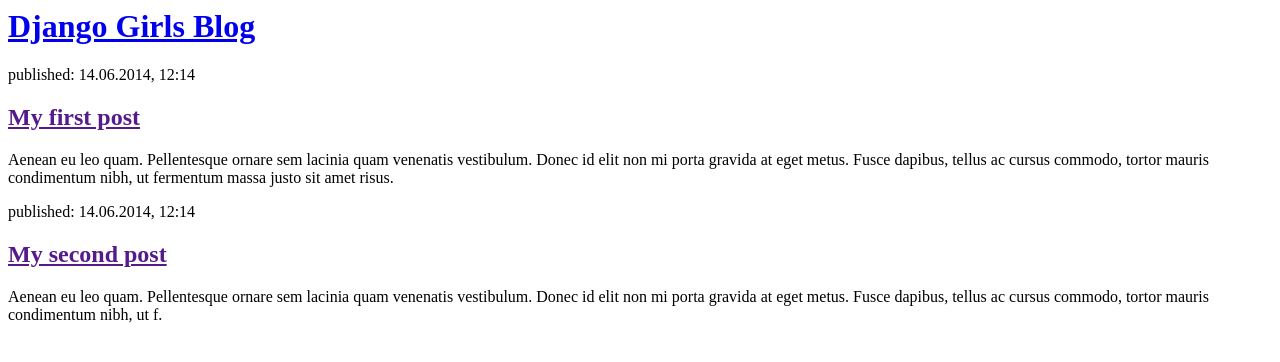
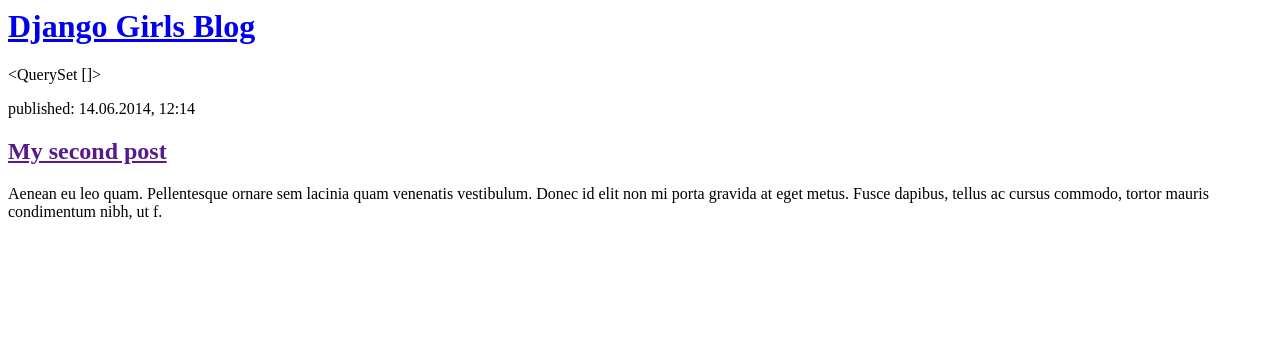
Before and after one commit to Nikakorolkova/my-first-blog, a Django app: page / in a window 1280 px wide. Shown: the top 362 px of the page. Run offline with Django 3.2, Linux system fonts and the light colour scheme; data that the repository does not hold is empty.

Commit message:
to view add posts

```diff
--- a/blog/templates/blog/post_list.html
+++ b/blog/templates/blog/post_list.html
@@ -5,13 +5,7 @@
     <body>
         <div>
             <h1><a href="/">Django Girls Blog</a></h1>
-        </div>
-
-        <div>
-            <p>published: 14.06.2014, 12:14</p>
-            <h2><a href="">My first post</a></h2>
-            <p>Aenean eu leo quam. Pellentesque ornare sem lacinia quam venenatis vestibulum. Donec id elit non mi porta gravida at eget metus. Fusce dapibus, tellus ac cursus commodo, tortor mauris condimentum nibh, ut fermentum massa justo sit amet risus.</p>
-        </div>
+        {{ posts }}
 
         <div>
             <p>published: 14.06.2014, 12:14</p>
--- a/blog/views.py
+++ b/blog/views.py
@@ -1,6 +1,9 @@
 from django.shortcuts import render
+from django.utils import timezone
+from .models import Post
 
 # Create your views here.
 
 def post_list(request):
-    return render(request, 'blog/post_list.html', {})
+    posts = Post.objects.filter(published_date__lte=timezone.now()).order_by('published_date')
+    return render(request, 'blog/post_list.html', {'posts': posts})
```
